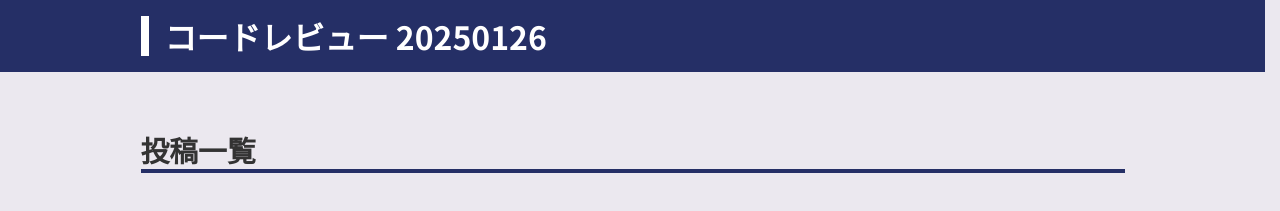
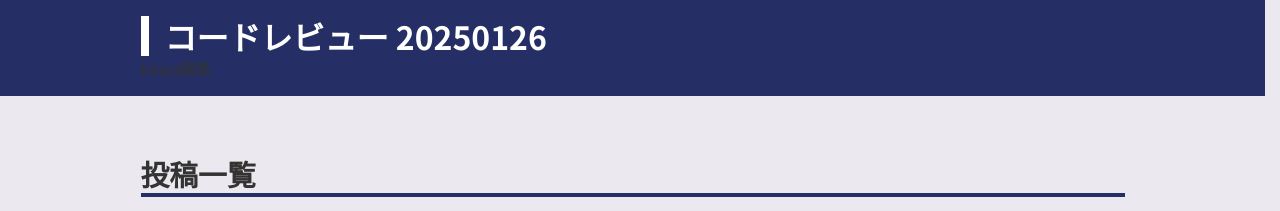
Before and after one commit to shunei-web/code-review, a plain HTML site: page index.html in a window 1280 px wide. Shown: the top 211 px of the page. Drawn offline with Linux system fonts and the light colour scheme.

Commit message:
kawaが編集を加えました！

```diff
--- a/index.html
+++ b/index.html
@@ -26,6 +26,7 @@
         <div class="p-header l-section">
           <div class="p-header__inner l-section__inner">
             <h1 class="p-header__logo c-logo">コードレビュー 20250126</h1>
+            <p>kawa編集</p>
           </div>
         </div>
       </header>
```
